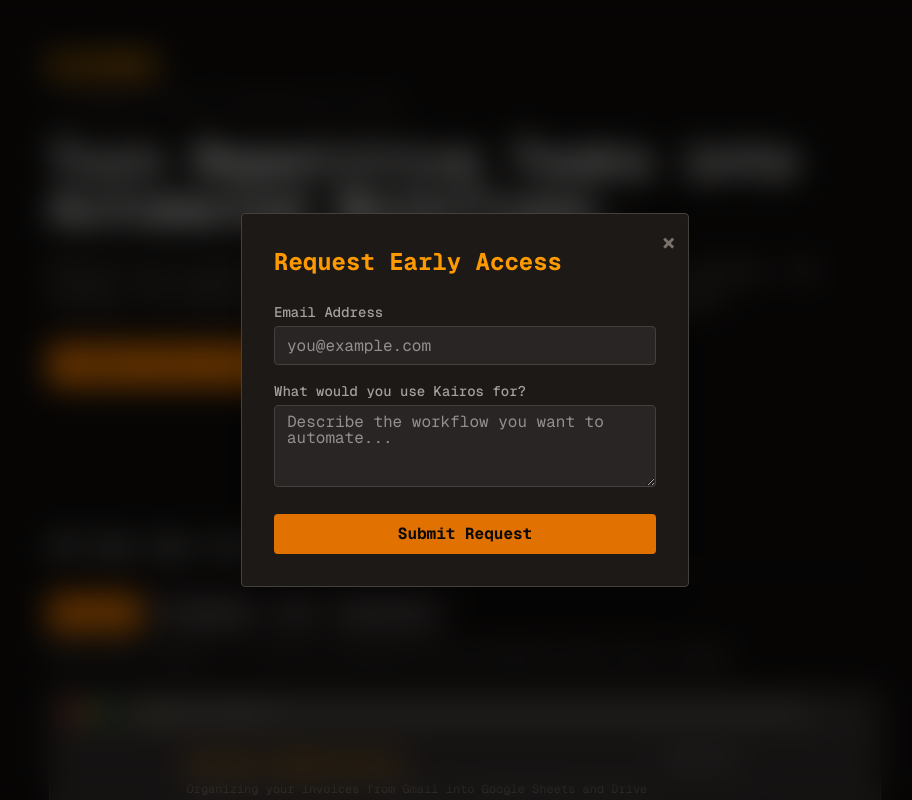
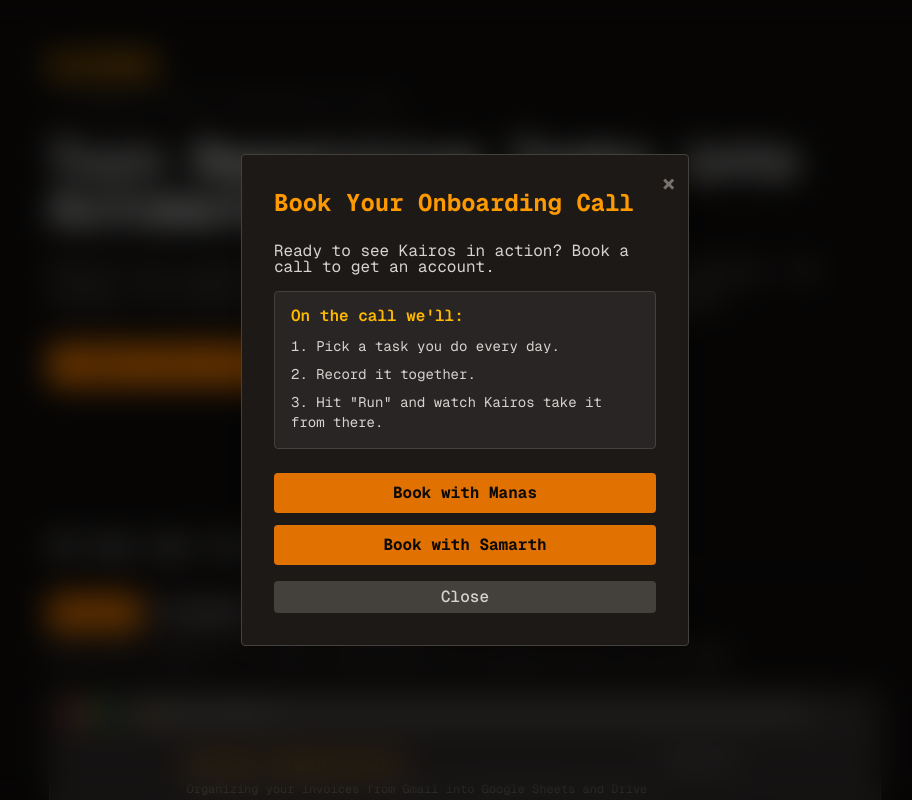
Before and after one commit to SamarthAP/kairos.computer, a Next.js app: page / in a window 1280 px wide. Both pictures are taken after a click on the button "Request early access". Shown: the top 800 px of the page, without its empty margins (175-1087 px from the left). Built offline with nearby package versions, Linux system fonts and the light colour scheme.

Commit message:
book call

```diff
--- a/app/components/EarlyAccessModal.tsx
+++ b/app/components/EarlyAccessModal.tsx
@@ -1,6 +1,5 @@
 "use client";
 
-import { useState, FormEvent } from "react";
 import { motion, AnimatePresence } from "framer-motion";
 
 interface EarlyAccessModalProps {
@@ -12,57 +11,7 @@
   show,
   onClose,
 }: EarlyAccessModalProps) {
-  const [email, setEmail] = useState("");
-  const [usage, setUsage] = useState("");
-  const [isSubmitting, setIsSubmitting] = useState(false);
-  const [submitStatus, setSubmitStatus] = useState<
-    "idle" | "success" | "error"
-  >("idle");
-  const [errorMessage, setErrorMessage] = useState("");
-
-  const handleSubmit = async (e: FormEvent) => {
-    e.preventDefault();
-    setIsSubmitting(true);
-    setSubmitStatus("idle");
-    setErrorMessage("");
-
-    try {
-      const response = await fetch("/api/early-access", {
-        method: "POST",
-        headers: {
-          "Content-Type": "application/json",
-        },
-        body: JSON.stringify({ email, usage }),
-      });
-
-      if (!response.ok) {
-        const errorData = await response.json();
-        throw new Error(errorData.message || "Something went wrong");
-      }
-
-      // Success
-      setSubmitStatus("success");
-      setEmail(""); // Clear form on success
-      setUsage("");
-      // Optionally close modal after a delay or keep it open with success message
-      // setTimeout(onClose, 2000);
-    } catch (error) {
-      setSubmitStatus("error");
-      setErrorMessage(
-        error instanceof Error ? error.message : "An unknown error occurred"
-      );
-      console.error("Submission error:", error);
-    } finally {
-      setIsSubmitting(false);
-    }
-  };
-
   const handleClose = () => {
-    // Reset state when closing manually
-    setSubmitStatus("idle");
-    setErrorMessage("");
-    setEmail("");
-    setUsage("");
     onClose();
   };
 
@@ -108,75 +57,54 @@
             </button>
 
             <h2 className="text-2xl font-bold text-amber-500 mb-6">
-              Request Early Access
+              Book Your Onboarding Call
             </h2>
 
-            {submitStatus === "success" ? (
-              <div className="text-stone-300">
-                <p className="text-lg mb-4">Thank you!</p>
-                <p>
-                  We&apos;ve received your request and will be in touch soon.
-                </p>
-                <button
-                  onClick={handleClose}
-                  className="mt-6 px-6 py-2 bg-amber-600 hover:bg-amber-500 text-stone-950 rounded-sm font-bold cursor-pointer"
-                >
-                  Close
-                </button>
+            <div className="text-stone-300 mb-6">
+              <p className="mb-4">
+                Ready to see Kairos in action? Book a call to get an account.
+              </p>
+
+              <div className="bg-stone-800 p-4 rounded-sm border border-stone-700 mb-6">
+                <h3 className="text-amber-400 font-semibold mb-3">
+                  On the call we&apos;ll:
+                </h3>
+                <ol className="list-decimal list-inside space-y-2 text-sm">
+                  <li>Pick a task you do every day.</li>
+                  <li>Record it together.</li>
+                  <li>
+                    Hit &quot;Run&quot; and watch Kairos take it from there.
+                  </li>
+                </ol>
               </div>
-            ) : (
-              <form onSubmit={handleSubmit}>
-                <div className="mb-4">
-                  <label
-                    htmlFor="email"
-                    className="block text-sm font-medium text-stone-400 mb-1"
-                  >
-                    Email Address
-                  </label>
-                  <input
-                    type="email"
-                    id="email"
-                    value={email}
-                    onChange={(e) => setEmail(e.target.value)}
-                    required
-                    className="w-full px-3 py-2 bg-stone-800 border border-stone-700 rounded-sm text-stone-50 focus:outline-none focus:border-amber-500 focus:ring-1 focus:ring-amber-500"
-                    placeholder="you@example.com"
-                  />
-                </div>
+            </div>
 
-                <div className="mb-6">
-                  <label
-                    htmlFor="usage"
-                    className="block text-sm font-medium text-stone-400 mb-1"
-                  >
-                    What would you use Kairos for?
-                  </label>
-                  <textarea
-                    id="usage"
-                    value={usage}
-                    onChange={(e) => setUsage(e.target.value)}
-                    required
-                    rows={4}
-                    className="w-full px-3 py-2 bg-stone-800 border border-stone-700 rounded-sm text-stone-50 focus:outline-none focus:border-amber-500 focus:ring-1 focus:ring-amber-500"
-                    placeholder="Describe the workflow you want to automate..."
-                  />
-                </div>
+            <div className="space-y-3">
+              <a
+                href="https://cal.com/manas-kairos/20-min-chat"
+                target="_blank"
+                rel="noopener noreferrer"
+                className="block w-full px-6 py-3 bg-amber-600 hover:bg-amber-500 text-stone-950 rounded-sm font-bold text-center cursor-pointer transition-colors"
+              >
+                Book with Manas
+              </a>
 
-                {submitStatus === "error" && (
-                  <p className="text-red-500 text-sm mb-4">
-                    Error: {errorMessage}
-                  </p>
-                )}
+              <a
+                href="https://calendly.com/samarth-kairos/20min"
+                target="_blank"
+                rel="noopener noreferrer"
+                className="block w-full px-6 py-3 bg-amber-600 hover:bg-amber-500 text-stone-950 rounded-sm font-bold text-center cursor-pointer transition-colors"
+              >
+                Book with Samarth
+              </a>
+            </div>
 
-                <button
-                  type="submit"
-                  disabled={isSubmitting}
-                  className="w-full px-6 py-3 bg-amber-600 hover:bg-amber-500 text-stone-950 rounded-sm font-bold disabled:opacity-50 disabled:cursor-not-allowed cursor-pointer"
-                >
-                  {isSubmitting ? "Submitting..." : "Submit Request"}
-                </button>
-              </form>
-            )}
+            <button
+              onClick={handleClose}
+              className="mt-4 w-full px-6 py-2 bg-stone-700 hover:bg-stone-600 text-stone-300 rounded-sm font-medium cursor-pointer transition-colors"
+            >
+              Close
+            </button>
           </motion.div>
         </motion.div>
       )}
```
